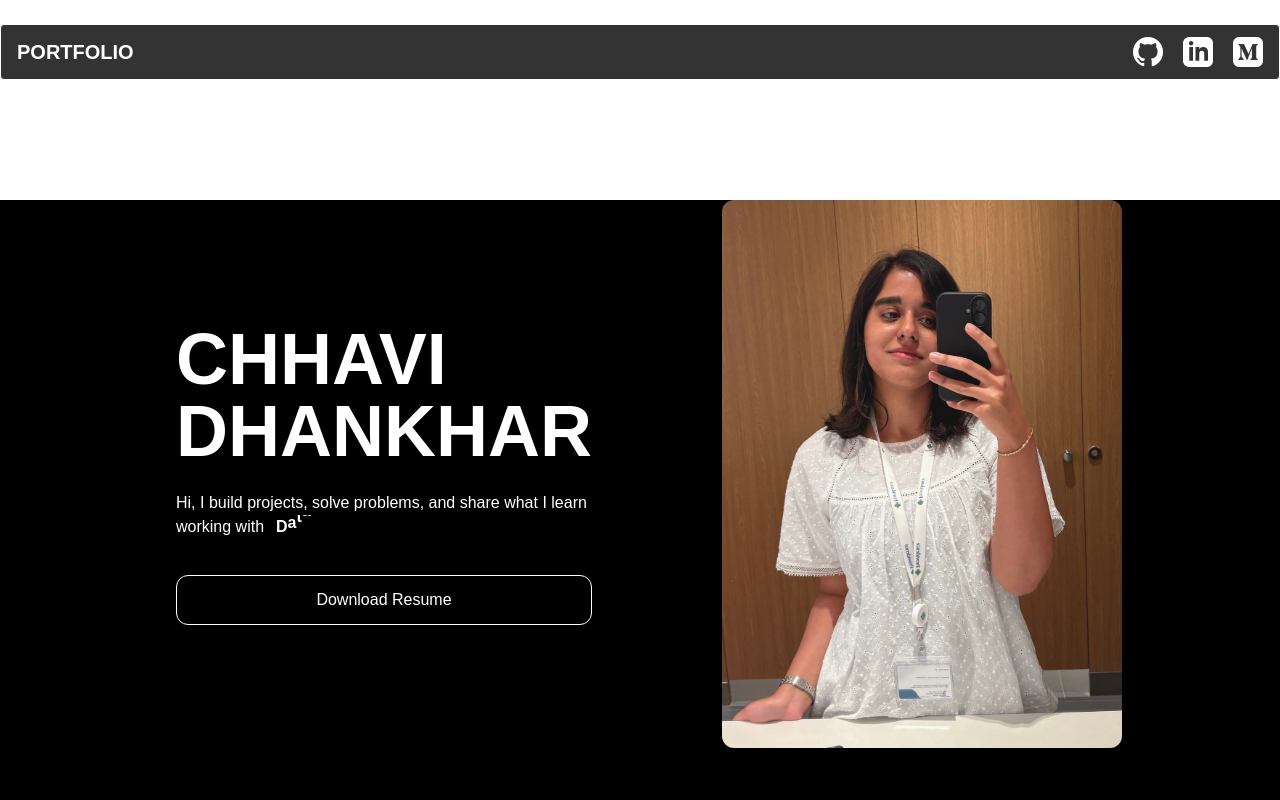
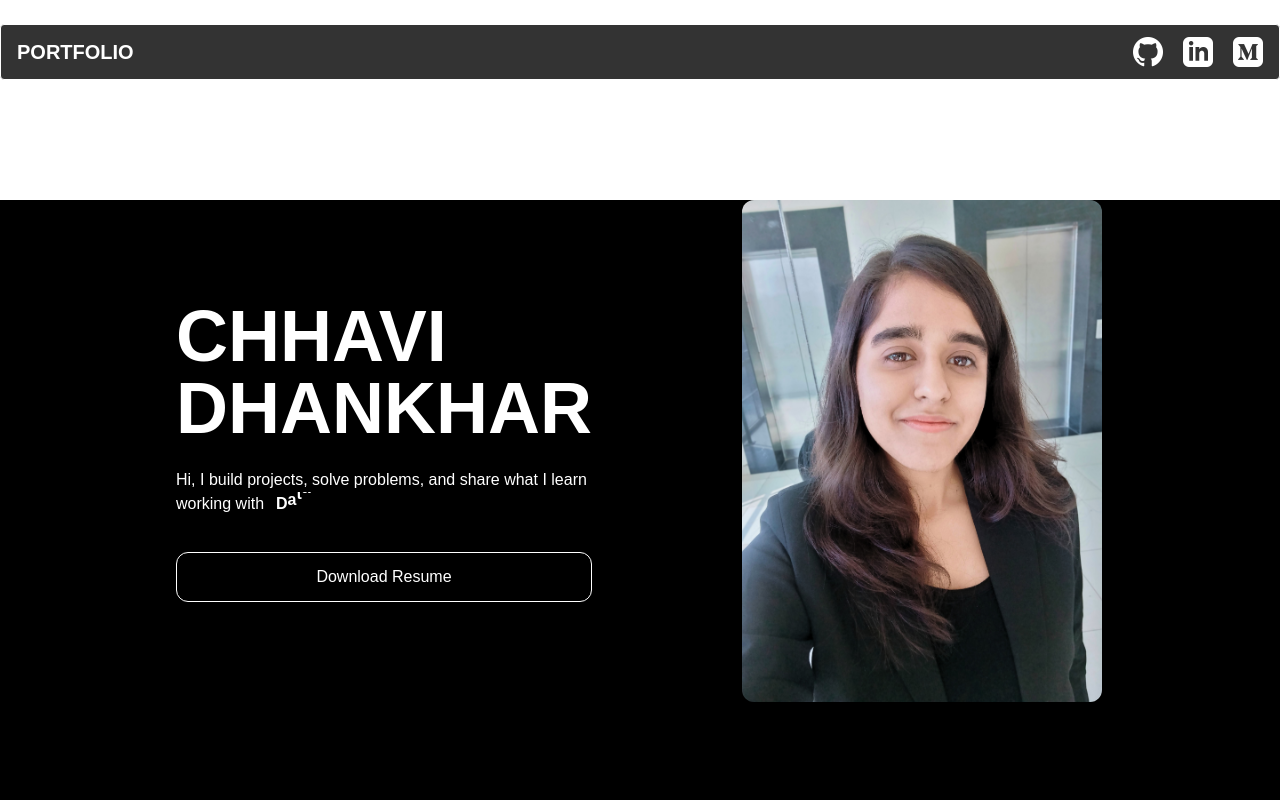
Before and after one commit to Chdh11/Portfolio, a Next.js app: page / in a window 1280 px wide. Shown: the top 800 px of the page. Built offline with nearby package versions, Linux system fonts and the light colour scheme; no server answers; the database is empty.

Commit message:
changed profile image

```diff
--- a/src/Hero/Projects/page.tsx
+++ b/src/Hero/Projects/page.tsx
@@ -118,13 +118,16 @@ function Projects() {
                   />
                 </Link>
               )}
-              <Link href={project.github_repo} target="_blank">
+              {project.github_repo && (
+                <Link href={project.github_repo} target="_blank">
                 <Image
                   src={github}
                   alt="GitHub Repo"
                   className="w-7 h-7 cursor-pointer"
                 />
               </Link>
+              )}
+
               {project.article && (
                 <Link href={project.article} target="_blank">
                   <Image
--- a/src/Hero/page.tsx
+++ b/src/Hero/page.tsx
@@ -6,7 +6,7 @@ import Projects from '@/Hero/Projects/page'
 import medium from '@/Images/iconmonstr-medium-3-240.png'
 import linkedin from '@/Images/iconmonstr-linkedin-3-240.png'
 import github from '@/Images/iconmonstr-github-1-240.png'
-import placeholder from '@/Images/IMG_1941.png'
+import placeholder from '@/Images/IMG_1941_3.png'
 import about1 from '@/Images/iconmonstr-education-1-240.png'
 import about2 from '@/Images/iconmonstr-computer-10-240.png'
 import about3 from '@/Images/iconmonstr-coffee-5-240.png'
@@ -134,8 +134,8 @@ Hi, I build projects, solve problems, and share what I learn working with
         <Image
           src={placeholder}
           alt="Profile picture"
-          width={400}
-          height={400}
+          width={360}
+          height={360}
           className="rounded-xl object-cover shadow-lg "
         />
       </div>
```
Also changed, not shown: src/Images/IMG_1941_3.png (added).
